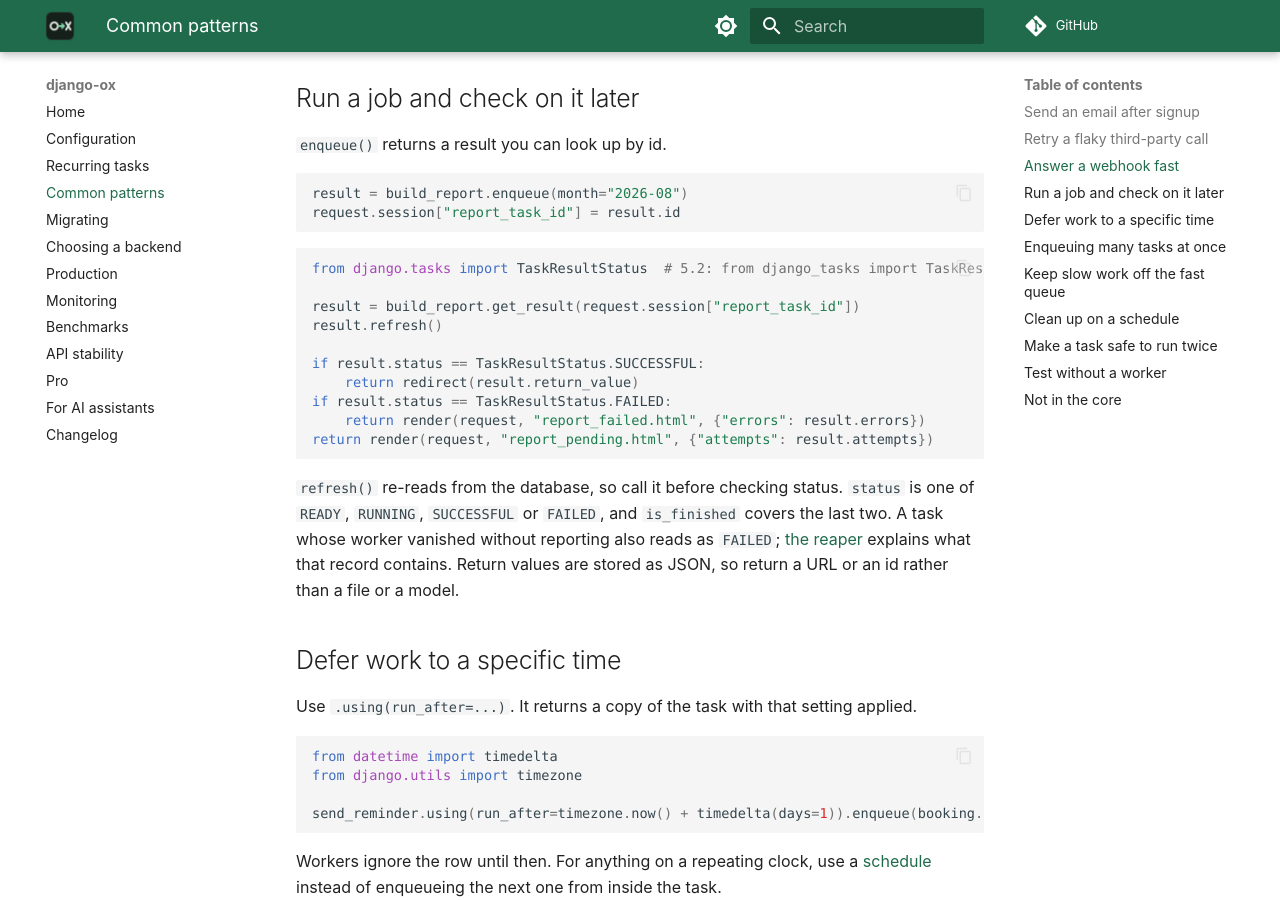
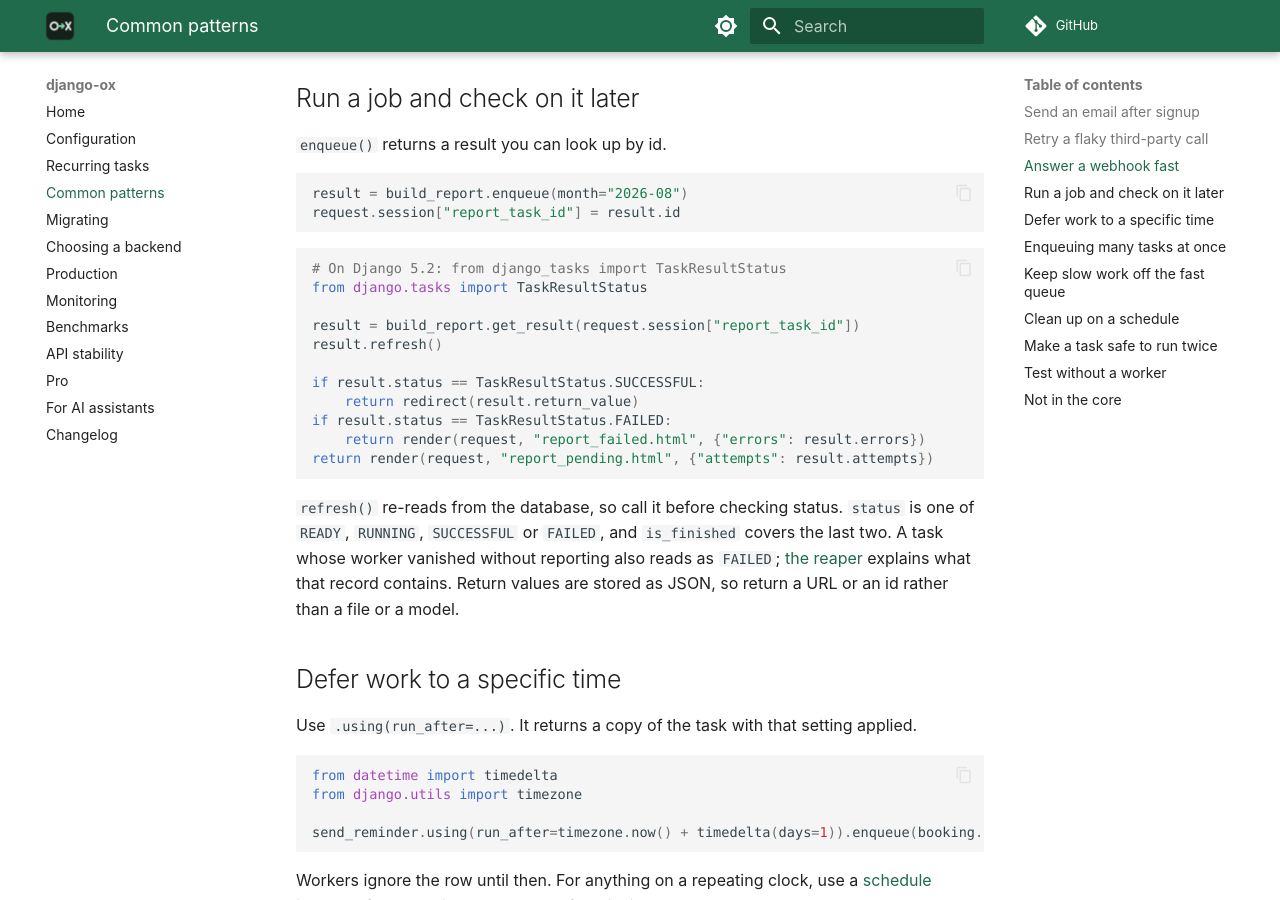
Before and after one commit to oxpull/django-ox, an MkDocs documentation site: the page built from docs/patterns.md, in a window 1280 px wide and 900 px high, scrolled down 1784 px. Built offline with MkDocs 1.6.1 and Material for MkDocs 9.7.7, drawn with Linux system fonts in a browser that asks for light colours; comment, search, counter and statistics services are not loaded.

Commit message:
Keep the 5.2 note out of the import line
Ruff formats the Python in the docs, and the inline note pushed the import
past the line limit, so the formatter wanted to split the import instead.
The note reads better above the line anyway.

````diff
--- a/docs/llms-full.txt
+++ b/docs/llms-full.txt
@@ -734,7 +734,8 @@ request.session["report_task_id"] = result.id
 ```
 
 ```python
-from django.tasks import TaskResultStatus  # 5.2: from django_tasks import TaskResultStatus
+# On Django 5.2: from django_tasks import TaskResultStatus
+from django.tasks import TaskResultStatus
 
 result = build_report.get_result(request.session["report_task_id"])
 result.refresh()
--- a/docs/patterns.md
+++ b/docs/patterns.md
@@ -91,7 +91,8 @@ request.session["report_task_id"] = result.id
 ```
 
 ```python
-from django.tasks import TaskResultStatus  # 5.2: from django_tasks import TaskResultStatus
+# On Django 5.2: from django_tasks import TaskResultStatus
+from django.tasks import TaskResultStatus
 
 result = build_report.get_result(request.session["report_task_id"])
 result.refresh()
````
